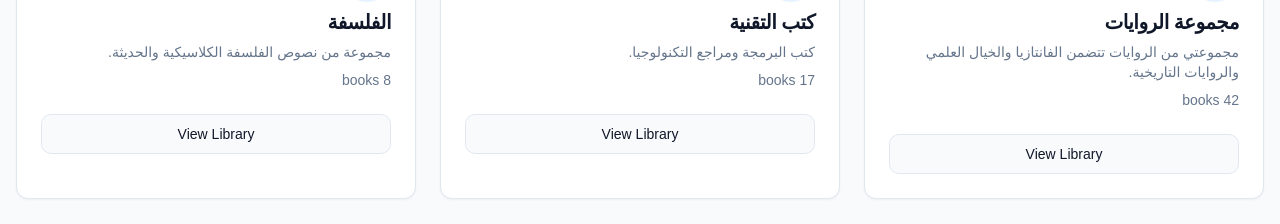
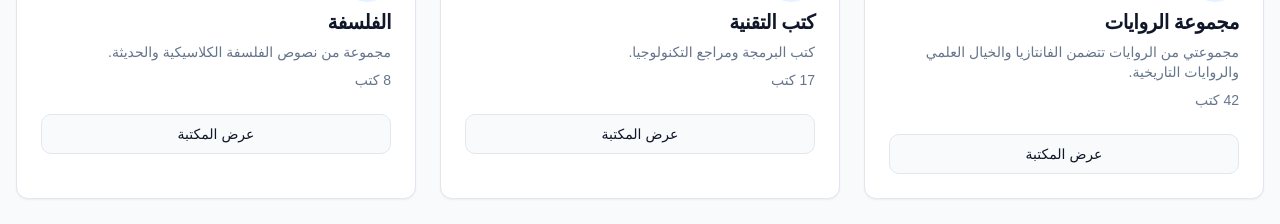
Before and after one commit to HISHAM-TR/maktabati, a React (Vite) app: page /login in a window 1280 px wide. Both pictures are taken after typing "name@example.com", "Sample123" into the empty fields and a click on the button "تسجيل الدخول". Shown: the part 349-573 px from the top of the page. Built offline with nearby package versions, Linux system fonts and the light colour scheme.

Commit message:
Refactor: Use original Arabic language
Update all text content to use the original Arabic language instead of translated versions.

```diff
--- a/src/components/ui/LibraryCard.tsx
+++ b/src/components/ui/LibraryCard.tsx
@@ -39,7 +39,7 @@ const LibraryCard = ({
   const [isHovered, setIsHovered] = useState(false);
 
   const handleDelete = () => {
-    toast.success("Library deleted successfully");
+    toast.success("تم حذف المكتبة بنجاح");
     onDelete(id);
   };
 
@@ -61,15 +61,15 @@ const LibraryCard = ({
             </DropdownMenuTrigger>
             <DropdownMenuContent align="end">
               <DropdownMenuItem onClick={() => onEdit(id)}>
-                <Edit className="h-4 w-4 mr-2" />
-                Edit
+                <Edit className="h-4 w-4 ml-2" />
+                تعديل
               </DropdownMenuItem>
               <DropdownMenuItem
                 onClick={handleDelete}
                 className="text-destructive focus:text-destructive"
               >
-                <Trash2 className="h-4 w-4 mr-2" />
-                Delete
+                <Trash2 className="h-4 w-4 ml-2" />
+                حذف
               </DropdownMenuItem>
             </DropdownMenuContent>
           </DropdownMenu>
@@ -84,14 +84,14 @@ const LibraryCard = ({
 
       <CardContent>
         <div className="text-sm text-muted-foreground">
-          {bookCount} {bookCount === 1 ? "book" : "books"}
+          {bookCount} {bookCount === 1 ? "كتاب" : "كتب"}
         </div>
       </CardContent>
 
       <CardFooter>
         <Link to={`/library/${id}`} className="w-full">
           <Button variant="outline" className="w-full">
-            View Library
+            عرض المكتبة
           </Button>
         </Link>
       </CardFooter>
```
